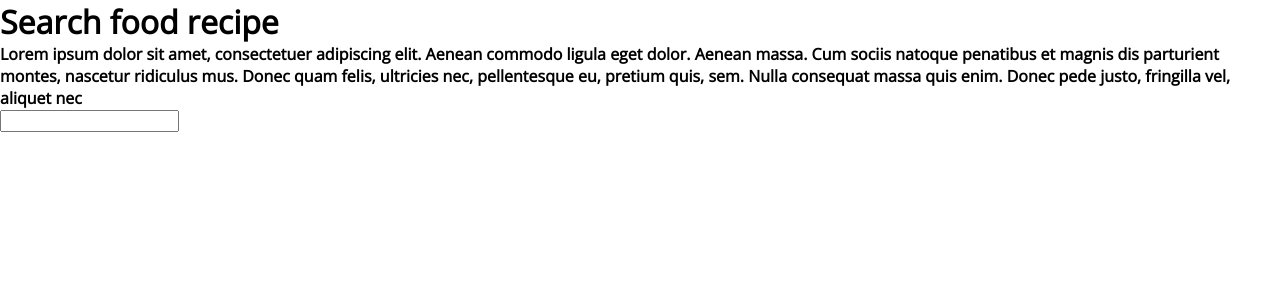
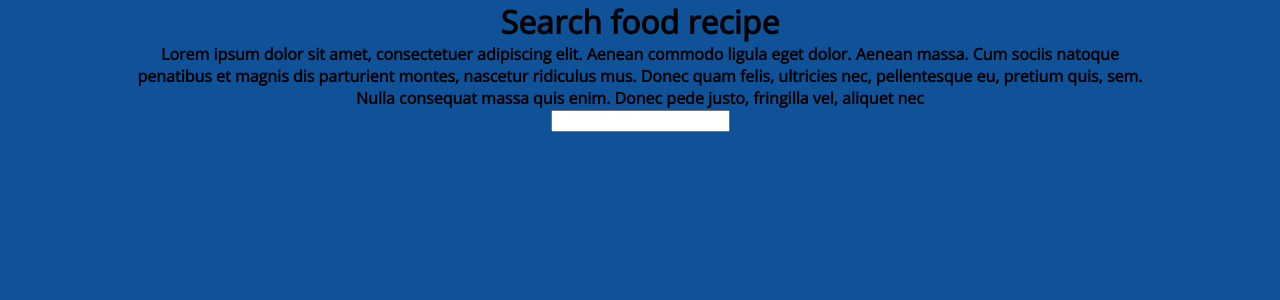
Before and after one commit to order6677/react-procts, a React (Create React App) app: page / in a window 1280 px wide. Shown: the top 300 px of the page. Built offline with nearby package versions, Linux system fonts and the light colour scheme.

Commit message:
add styling to search bar

```diff
--- a/src/components/style.css
+++ b/src/components/style.css
@@ -3,5 +3,13 @@
     padding: 0;
     margin:0;
     font-family: 'Open Sans', sans-serif;
+}
+body{
+    background-color: #0F5298;
+}
+.main{
+    width:80%;
+    margin:0 auto;
+    text-align: center;
 
 }
```
